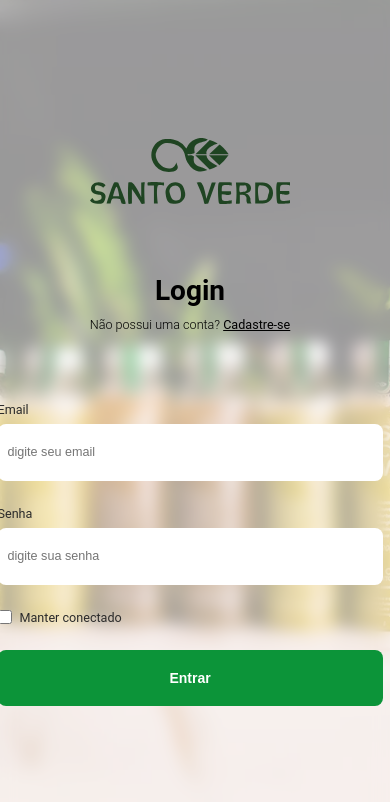
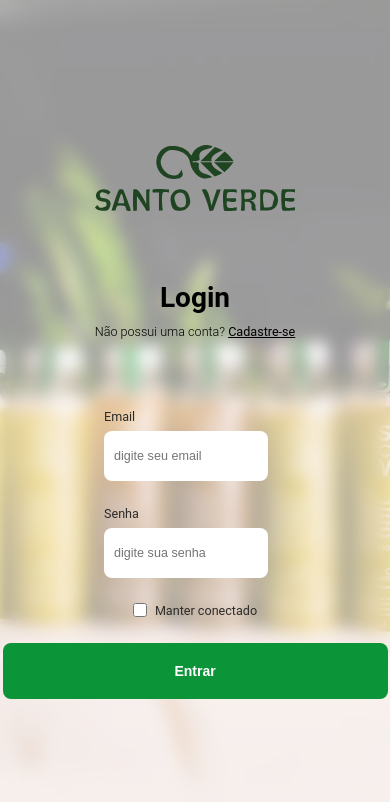
Before and after one commit to danilosouza-dev/greenier-portal-web, a React (Vite) app: page /login in a window 390 px wide. Shown: the top 802 px of the page. Built offline with nearby package versions, Linux system fonts and the light colour scheme.

Commit message:
fix: consertando responsividade da página de login

```diff
--- a/package.json
+++ b/package.json
@@ -8,12 +8,14 @@
     "preview": "vite preview"
   },
   "dependencies": {
+    "@hookform/resolvers": "^2.8.8",
     "axios": "^0.26.1",
     "react": "^17.0.2",
     "react-dom": "^17.0.2",
     "react-hook-form": "^7.29.0",
     "react-router-dom": "6",
-    "styled-components": "^5.3.5"
+    "styled-components": "^5.3.5",
+    "yup": "^0.32.11"
   },
   "devDependencies": {
     "@vitejs/plugin-react": "^1.0.7",
--- a/src/pages/Login/index.jsx
+++ b/src/pages/Login/index.jsx
@@ -1,9 +1,27 @@
+
+import { useForm } from "react-hook-form";
+import { yupResolver } from '@hookform/resolvers/yup';
+import * as yup from "yup";
 
 import { Container, Form, FormWrapper, Wrapper } from './styles';
-// import logo from '../../assets/logo-greenier.svg';
 import logoSantoVerde from '../../assets/logo-santo-verde.svg';
 
+
+const schema = yup.object({
+  email: yup.string().email("digite um email válido").required("* o email é obrigatório"),
+  password: yup.string().min(6, "* a senha deve ter pelo menos 6 dígitos").required("* a senha é obrigatória"),
+}).required();
+
+
 export function Login() {
+  const { register, handleSubmit, formState:{ errors } } = useForm({
+    resolver: yupResolver(schema)
+  });
+
+  function onSubmit(userData) {
+    console.log(userData);
+  }
+
   return (
     <>
       <Container>
@@ -14,24 +32,39 @@ export function Login() {
               <h1>Login</h1>
               <p>Não possui uma conta? <a href="#">Cadastre-se</a> </p>
             </div>
-            <Form>
+            <Form onSubmit={handleSubmit(onSubmit)}>
 
               <label className='label-form'>
-                Email
-                <input className='input-form' type="text" placeholder="digite seu email" />
+                <span>Email</span>
+                <span className="error-email">{errors.email?.message}</span>
+                <input
+                  className='input-form'
+                  type="text"
+                  placeholder="digite seu email"
+                  {...register("email", { required: true})}
+                />
+
+
+
               </label>
 
               <label className='label-form'>
-                Senha
-                <input className='input-form' type="password" placeholder="digite sua senha" />
+                <span>Senha</span>
+                <span className="error-password">{errors.password?.message}</span>
+                <input
+                  className='input-form'
+                  type="password"
+                  placeholder="digite sua senha"
+                  {...register("password", { required: true})}
+                />
               </label>
 
-              <label className='container-checkbox' for='checkbox-conect'>
+              <label className='container-checkbox' htmlFor='checkbox-conect'>
                 <input type="checkbox" className='input-checkbox' id='checkbox-conect' />
                 Manter conectado
               </label>
 
-              <button type='submit'>Entrar</button>
+              <button type="submit" >Entrar</button>
 
             </Form>
           </FormWrapper>
--- a/src/pages/Login/styles.js
+++ b/src/pages/Login/styles.js
@@ -22,7 +22,7 @@ export const Wrapper = styled.div`
 `;
 
 export const FormWrapper = styled.div`
-  width: 400px;
+  width: 90%;
   display: inherit;
   flex-direction: column;
   align-items: inherit;
@@ -54,11 +54,12 @@ export const FormWrapper = styled.div`
   }
 `;
 
-export const Form = styled.div`
+export const Form = styled.form`
+  width: 100%;
   color: #2b2b2b;
   display: flex;
   flex-direction: column;
-  align-items: left;
+  align-items: center;
   gap: 25px;
 
   .label-form {
@@ -68,10 +69,10 @@ export const Form = styled.div`
     font-size: 0.9rem;
 
     .input-form {
+      width: 90%;
       color: #2B2B2B;
       font-size: 0.9rem;
-      width: 385px;
-      height: 57px;
+      height: 50px;
       padding: 10px;
       border: 0;
       border-radius: 8px;
@@ -97,7 +98,7 @@ export const Form = styled.div`
     cursor: pointer;
   }
 
-  button {
+  button[type="submit"] {
     font-size: 1rem;
     font-weight: 700;
     color: #FFF;
@@ -108,7 +109,12 @@ export const Form = styled.div`
     border-radius: 8px;
     transition: 0.3s;
   }
-  button:hover {
+  button[type="submit"]:hover {
     background-color: #1E7A3D;
   }
+  span.error-password, span.error-email {
+    position: absolute;
+    margin-left: 50px;
+    color: red;
+  }
 `;
```
Also changed, not shown: 1 other file (tests, documents, lock files or other folders).
